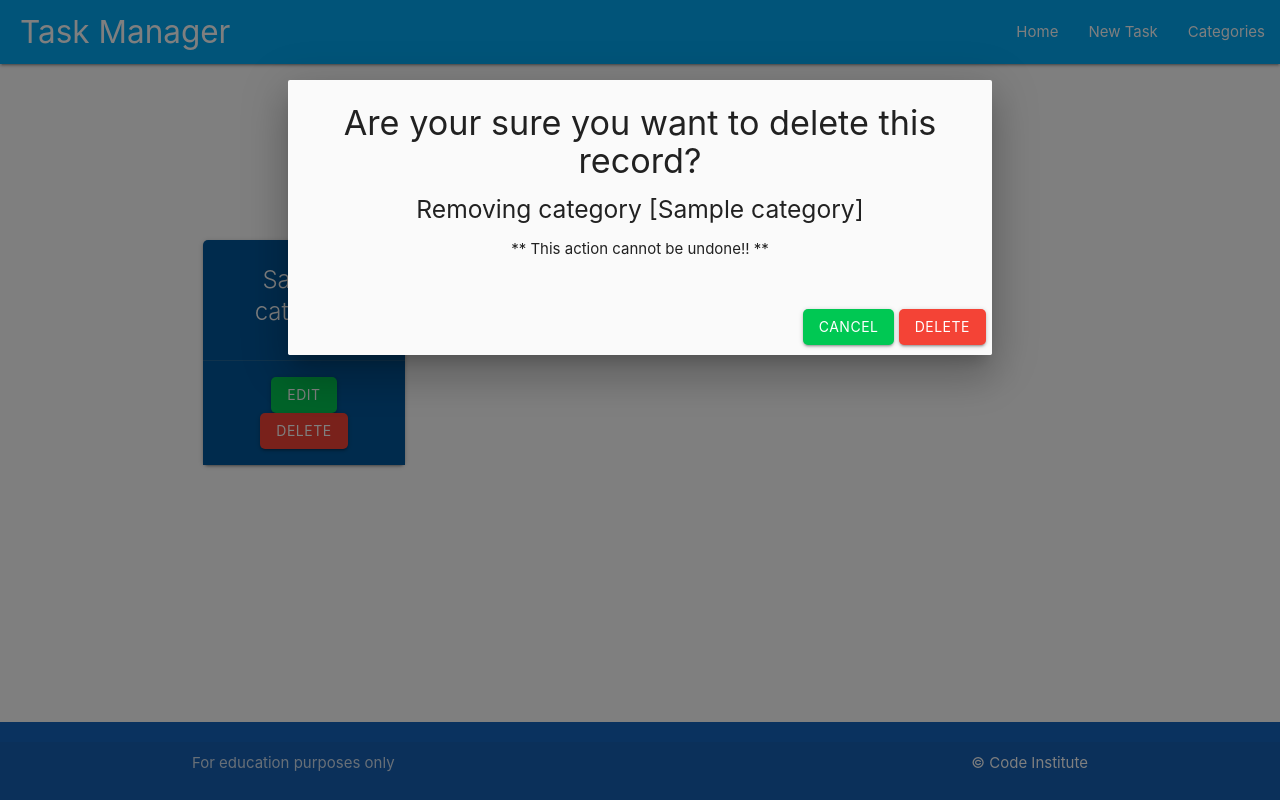
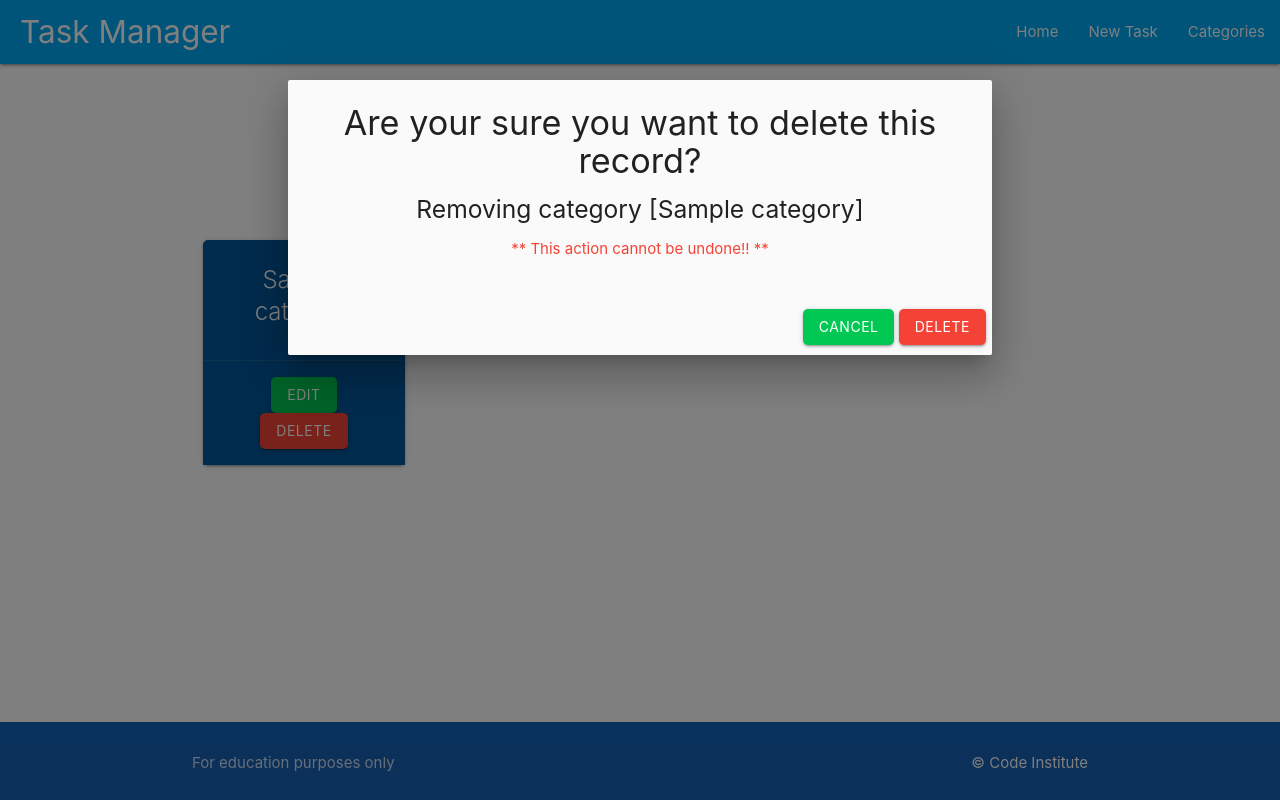
Before and after one commit to emidiovaleretto/flask-sqlalchemy-task-manager, a Flask app: page /categories in a window 1280 px wide, after a click on "DELETE". Run offline with Flask 2, Linux system fonts and the light colour scheme; tables that the repository leaves empty hold one stand-in row (values such as "Sample post").

Commit message:
Add 'red-text' class to a paragraph in the modal.

```diff
--- a/taskmanager/templates/categories.html
+++ b/taskmanager/templates/categories.html
@@ -31,7 +31,7 @@
           <div class="modal-content">
             <h4 class="center-align">Are your sure you want to delete this record?</h4>
             <h5 class="center-align">Removing category [{{ category.category_name }}]</h5>
-            <p class="center-align">** This action cannot be undone!! **</p>
+            <p class="red-text center-align">** This action cannot be undone!! **</p>
           </div>
           <div class="modal-footer">
             <a class="btn green accent-4" href="">Cancel</a>
--- a/taskmanager/templates/index.html
+++ b/taskmanager/templates/index.html
@@ -31,7 +31,7 @@
                             <h4 class="center-align">Are your sure you want to delete this record?</h4>
                             <h5 class="center-align">Removing task [{{ task.task_name }}]
                             </h5>
-                            <p class="center-align">** This action cannot be undone!! **</p>
+                            <p class="red-text center-align">** This action cannot be undone!! **</p>
                         </div>
                         <div class="modal-footer">
                             <a class="btn green accent-4" href="">Cancel</a>
```
